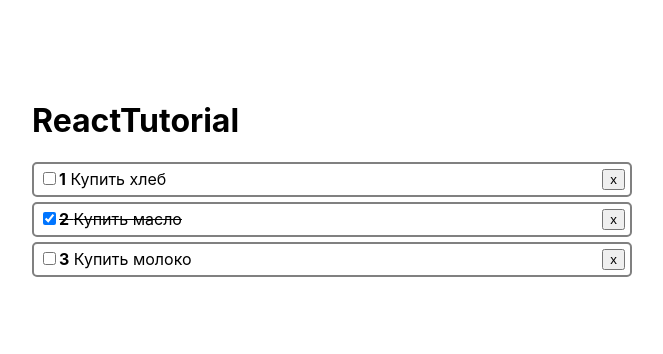
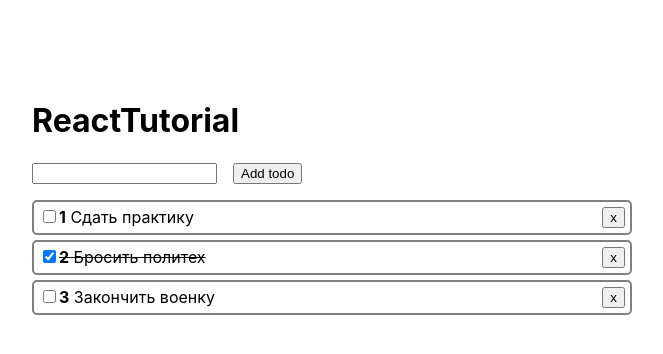
Before and after one commit to ShulV/sber-practice-probe-react, a React (Create React App) app in the folder first-app/: page / in a window 1280 px wide. Shown: the top 354 px of the page, without its empty margins (308-971 px from the left). Built offline with nearby package versions, Linux system fonts and the light colour scheme.

Commit message:
реализовал добавление в todo

```diff
--- a/first-app/src/App.js
+++ b/first-app/src/App.js
@@ -1,6 +1,7 @@
 import React from 'react'
 import TodoList from './Todo/TodoList';
 import NoTodos from './Todo/NoTodos';
+import AddTodo from './Todo/AddTodo';
 
 
 
@@ -8,9 +9,9 @@ import NoTodos from './Todo/NoTodos';
 
 function App() {
   let [todos, setTodos] = React.useState([
-    {id: 1, completed: false, title: 'Купить хлеб'},
-    {id: 2, completed: true, title: 'Купить масло'},
-    {id: 3, completed: false, title: 'Купить молоко'},
+    {id: 1, completed: false, title: 'Сдать практику'},
+    {id: 2, completed: true, title: 'Бросить политех'},
+    {id: 3, completed: false, title: 'Закончить военку'},
   ])
 
   function toggleTodo(id) {
@@ -22,9 +23,22 @@ function App() {
     }))
   }
 
+  function addTodo(title) {
+    return setTodos(
+      todos.concat([
+        {
+          id: Date.now(),
+          completed: false,
+          title: title,
+        }
+      ])
+    )
+  }
+
   return (
     <div className='wrapper'>
       <h1>ReactTutorial</h1>
+      <AddTodo onCreate={addTodo}/>
       {todos.length ? <TodoList todos={todos} onToggle={toggleTodo}/> : <NoTodos />}
     </div>
   );
--- /dev/null
+++ b/first-app/src/Todo/AddTodo.js
@@ -0,0 +1,23 @@
+import React, { useState } from 'react'
+
+function AddTodo({ onCreate }) {
+    const [value, setValue] = useState('')
+
+    function submitHandler(event) {
+        event.preventDefault()
+
+        if(value.trim()) {
+            onCreate(value)
+            setValue('')
+        }
+    }
+
+    return(
+        <form className='adding-form' onSubmit={submitHandler}>
+            <input value={value} className='adding-form-input' onChange={event => setValue(event.target.value)}/>
+            <button type='submit'>Add todo</button>
+        </form>
+    )
+}
+
+export default AddTodo
--- a/first-app/src/Todo/NoTodos.js
+++ b/first-app/src/Todo/NoTodos.js
@@ -1,4 +1,5 @@
 import React from 'react'
+
 function NoTodos() {
     return (
         <p>No todos!</p>
--- a/first-app/src/Todo/TodoItem.js
+++ b/first-app/src/Todo/TodoItem.js
@@ -32,7 +32,6 @@ function TodoItem({ todo, index, onChange}) {
                 <strong>{ index + 1}</strong>
                 &nbsp;
                 { todo.title }
-                { console.log(todo)}
             </span>
             <button>x</button>
         </li>
--- a/first-app/src/index.css
+++ b/first-app/src/index.css
@@ -21,3 +21,11 @@ code {
 .done {
   text-decoration: line-through;
 }
+
+.adding-form {
+  margin-bottom: 1rem;
+}
+
+.adding-form-input {
+  margin-right: 1rem;
+}
```
